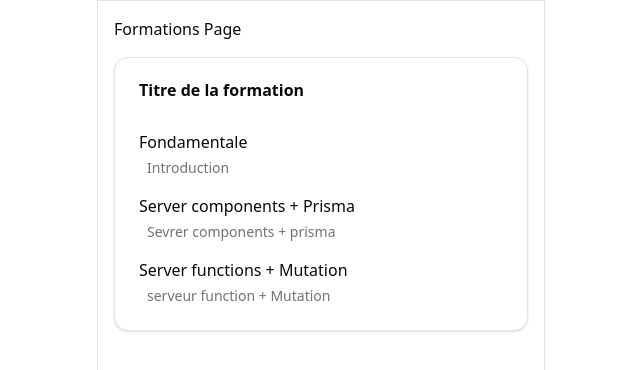
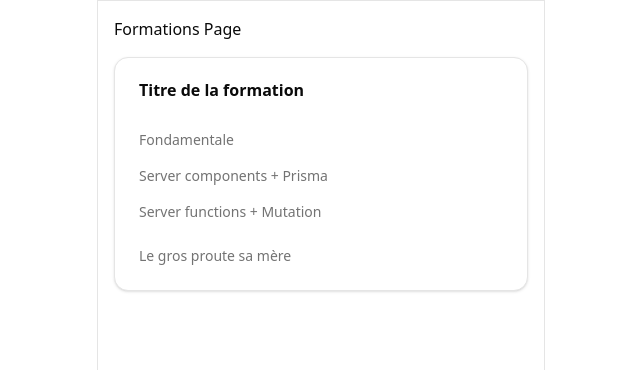
Before and after one commit to Quentindurant/Learn-react, a Next.js app: page /formations in a window 1280 px wide. Shown: the top 370 px of the page, without its empty margins (319-959 px from the left). Built offline with nearby package versions, Linux system fonts and the light colour scheme.

Commit message:
routage videoid et params

```diff
--- /dev/null
+++ b/app/formations/[videoId]/page.tsx
@@ -0,0 +1,33 @@
+import { Card, CardContent, CardHeader, CardTitle } from "@/components/ui/card";
+import { PageLayout } from "@/layout";
+import { VIDEOS } from "../data";
+//async sert a fair un serveur component
+export default async function Page(props:{
+    params: Promise<{videoId:string}>;
+} ) {
+  const params = await props.params; // grace a async, ce code est executé coté serveur
+  const video = VIDEOS.find((video) => video.id === params.videoId);
+
+  //si pas de video
+  if (!video) {
+    return <p>invalid video</p>;
+  }
+  return (
+    <PageLayout>
+        Formations Page
+        <Card>
+            <CardHeader>
+                <CardTitle>{video.title}</CardTitle>
+            </CardHeader>
+            <CardContent className="flex flex-col gap-4">
+
+                <ul className='list-disc list-inside'>
+                    {video?.lessons.map(lesson => (
+                        <li key={lesson.title}>{lesson.title}</li>
+                    ))}
+                </ul>
+            </CardContent>
+        </Card>
+    </PageLayout>
+    );
+}
--- a/app/formations/data.ts
+++ b/app/formations/data.ts
@@ -10,12 +10,12 @@ export type Video = {
 	lessons: Lesson[];
 };
 
-export const videos: Video[] = [
+export const VIDEOS: Video[] = [
 	{
 		id: 'video-1',
 		title: 'Fondamentale',
 		lessons: [
-			{ id: 'v1-l1', title: 'Introduction', href: '/formations/video-1' },
+			{ id: 'v1-l1', title: 'Introduction' + 'yaaaaaaaaaaa', href: '/formations/video-1' },
 		],
 	},
 	{
@@ -34,4 +34,19 @@ export const videos: Video[] = [
 	},
 ];
 
-export default videos;
+
+export type Caca = {
+    id: string;
+    title:  string;
+    lessons: Lesson[];
+};
+export const CACA: Caca[] = [
+
+    {
+        id: 'prout-1',
+        title: 'Le gros proute sa mère',
+        lessons: [
+            { id: 'page caca', title: 'caca', href: '/formations/prout-1'}
+        ]
+    }
+];
--- a/app/formations/page.tsx
+++ b/app/formations/page.tsx
@@ -1,7 +1,7 @@
 import { Card, CardContent, CardHeader, CardTitle } from "@/components/ui/card";
 import { PageLayout } from "@/layout";
 import Link from "next/dist/client/link";
-import videos from "./data";
+import { VIDEOS, CACA } from "./data";
 
 export default function Page() {
   return (
@@ -12,17 +12,17 @@ export default function Page() {
                 <CardTitle>Titre de la formation</CardTitle>
             </CardHeader>
             <CardContent className="flex flex-col gap-4">
-                    {videos.map((video) => (
-                        <div key={video.id}>
-                            <div className="font-medium">{video.title}</div>
-                            <div className="flex flex-col ml-2 mt-1">
-                                {video.lessons.map((lesson) => (
-                                    <Link key={lesson.id} href={lesson.href} className="text-sm text-muted-foreground">
-                                        {lesson.title}
+                {VIDEOS.map((video) => (
+                    <Link href={`/formations/${video.id}`} key={video.id} className="text-sm text-muted-foreground">
+                        {video.title}
                     </Link>
                 ))}
-                            </div>
-                        </div>
+            </CardContent>
+            <CardContent className="flex flex-col gap-4">
+                {CACA.map((caca) => (
+                    <Link href={`/formations/${caca.id}`} key={caca.id} className="text-sm text-muted-foreground">
+                        {caca.title}
+                    </Link>
                 ))}
             </CardContent>
         </Card>
```
Lines whose indentation alone changed are shown as unchanged.
